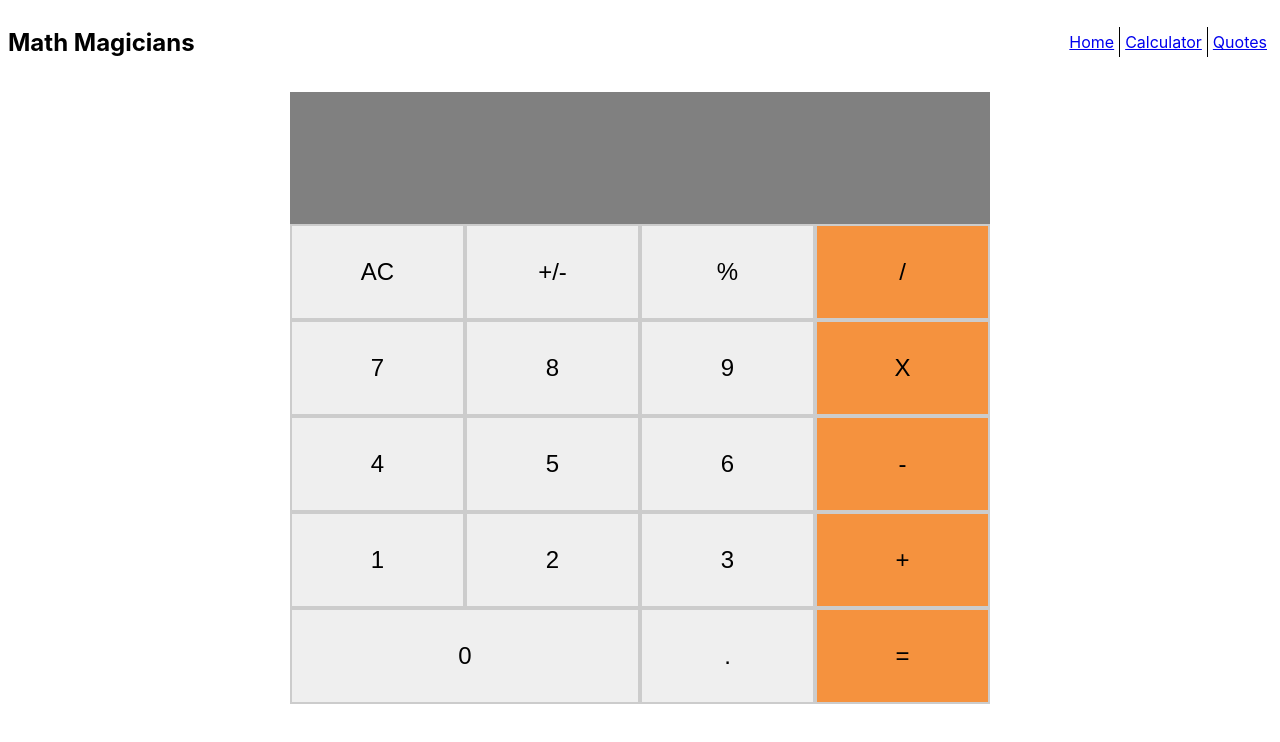
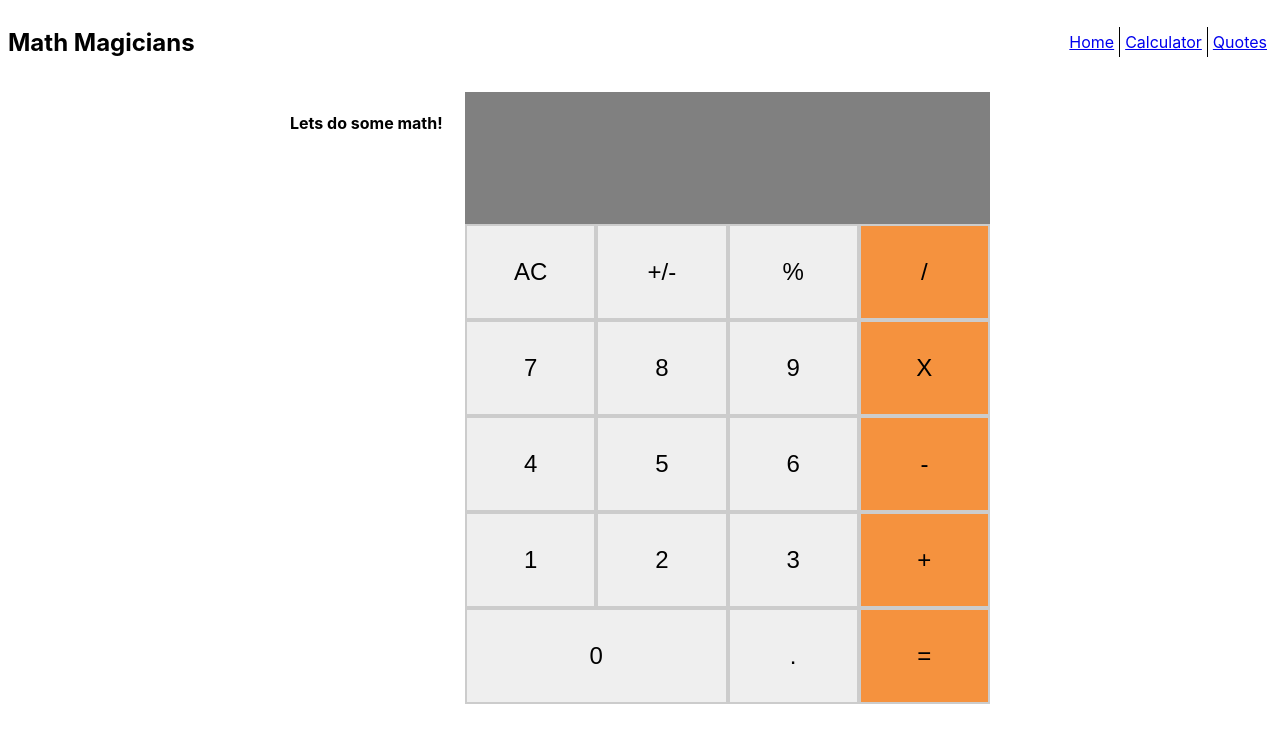
Before and after one commit to nganifaith/React_Calculator, a React (Create React App) app: page / in a window 1280 px wide. Shown: the top 742 px of the page. Built offline with nearby package versions, Linux system fonts and the light colour scheme.

Commit message:
Update calculator home page

```diff
--- a/src/components/Calculator.css
+++ b/src/components/Calculator.css
@@ -3,8 +3,18 @@
   width: 700px;
   border-radius: 16px;
   margin-top: 15px;
+  display: flex;
+  justify-content: space-around;
 }
 
 .row {
   display: flex;
 }
+
+h4 {
+  width: 25%;
+}
+
+.calc {
+  flex: 1;
+}
--- a/src/components/Calculator.js
+++ b/src/components/Calculator.js
@@ -16,8 +16,11 @@ const Calculator = () => {
   };
   return (
     <div className="App">
-      <Display result={data.next || data.total} />
-      <ButtonPanel handleClick={handleClick} />
+      <h4>Lets do some math!</h4>
+      <div className="calc">
+        <Display result={data.next || data.total} />
+        <ButtonPanel handleClick={handleClick} />
+      </div>
     </div>
   );
 };
```
